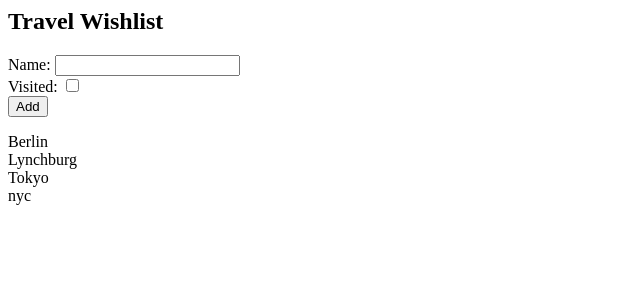
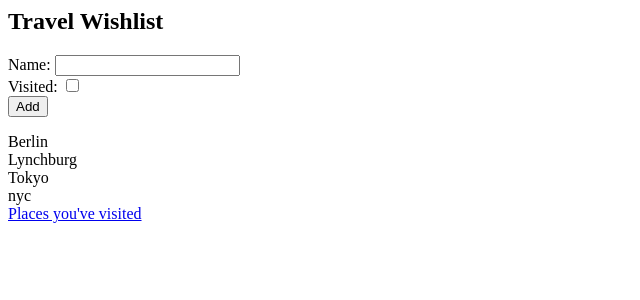
Before and after one commit to LucasJen/ITEC-2905-80-Software-Development-Capstone, a Django app: page / in a window 1280 px wide. Shown: the top 300 px of the page, without its empty margins (0-640 px from the left). Run offline with Django 5.2, Linux system fonts and the light colour scheme; data comes from the database, SQL or seed files in the repository; both versions use the stored data as it was after the commit.

Commit message:
added links

```diff
--- a/Topic 8 Introduction to Django - Travel Wishlist/django_wishlist/wishlist/travel_wishlist/templates/travel_wishlist/wishlist.html
+++ b/Topic 8 Introduction to Django - Travel Wishlist/django_wishlist/wishlist/travel_wishlist/templates/travel_wishlist/wishlist.html
@@ -17,3 +17,5 @@
 <p>You have no places in your wishlist.</p>
 
 {% endfor %}
+
+<a href="{% url 'places_visited' %}">Places you've visited</a>
--- a/Topic 8 Introduction to Django - Travel Wishlist/django_wishlist/wishlist/travel_wishlist/urls.py
+++ b/Topic 8 Introduction to Django - Travel Wishlist/django_wishlist/wishlist/travel_wishlist/urls.py
@@ -4,4 +4,5 @@ from . import views
 urlpatterns = [
     path('', views.place_list, name='place_list'),
     path('about', views.about, name='about'),
+    path('visited', views.places_visited, name='places_visited'),
 ]
--- a/Topic 8 Introduction to Django - Travel Wishlist/django_wishlist/wishlist/travel_wishlist/views.py
+++ b/Topic 8 Introduction to Django - Travel Wishlist/django_wishlist/wishlist/travel_wishlist/views.py
@@ -17,6 +17,10 @@ def place_list(request):
     new_place_form = NewPlaceForm() # used to create html
     return render(request, 'travel_wishlist/wishlist.html', {'places': places, 'new_place_form': new_place_form})
 
+def places_visited(request):
+    visited = Place.objects.filter(visited=True)
+    return render(request, 'travel_wishlist/visited.html', {'places_visited': visited})
+
 def about(request):
     author='Lucas'
     about= 'A website to create a list of places to visit'
```
Also changed, not shown: Topic 8 Introduction to Django - Travel Wishlist/django_wishlist/wishlist/travel_wishlist/templates/travel_wishlist/visited.html (added, +17 -0 lines), Topic 8 Introduction to Django - Travel Wishlist/django_wishlist/wishlist/db.sqlite3.
